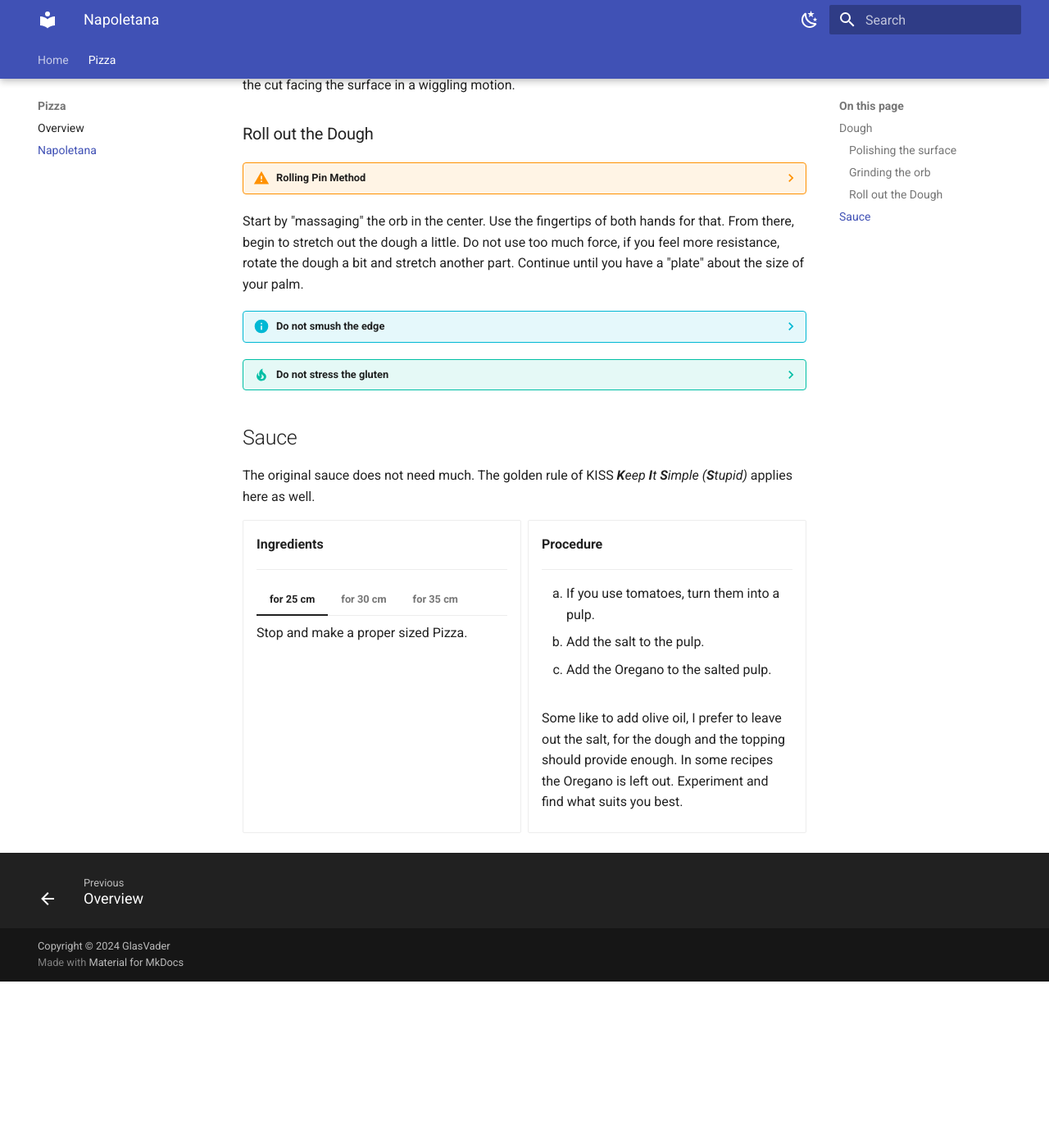
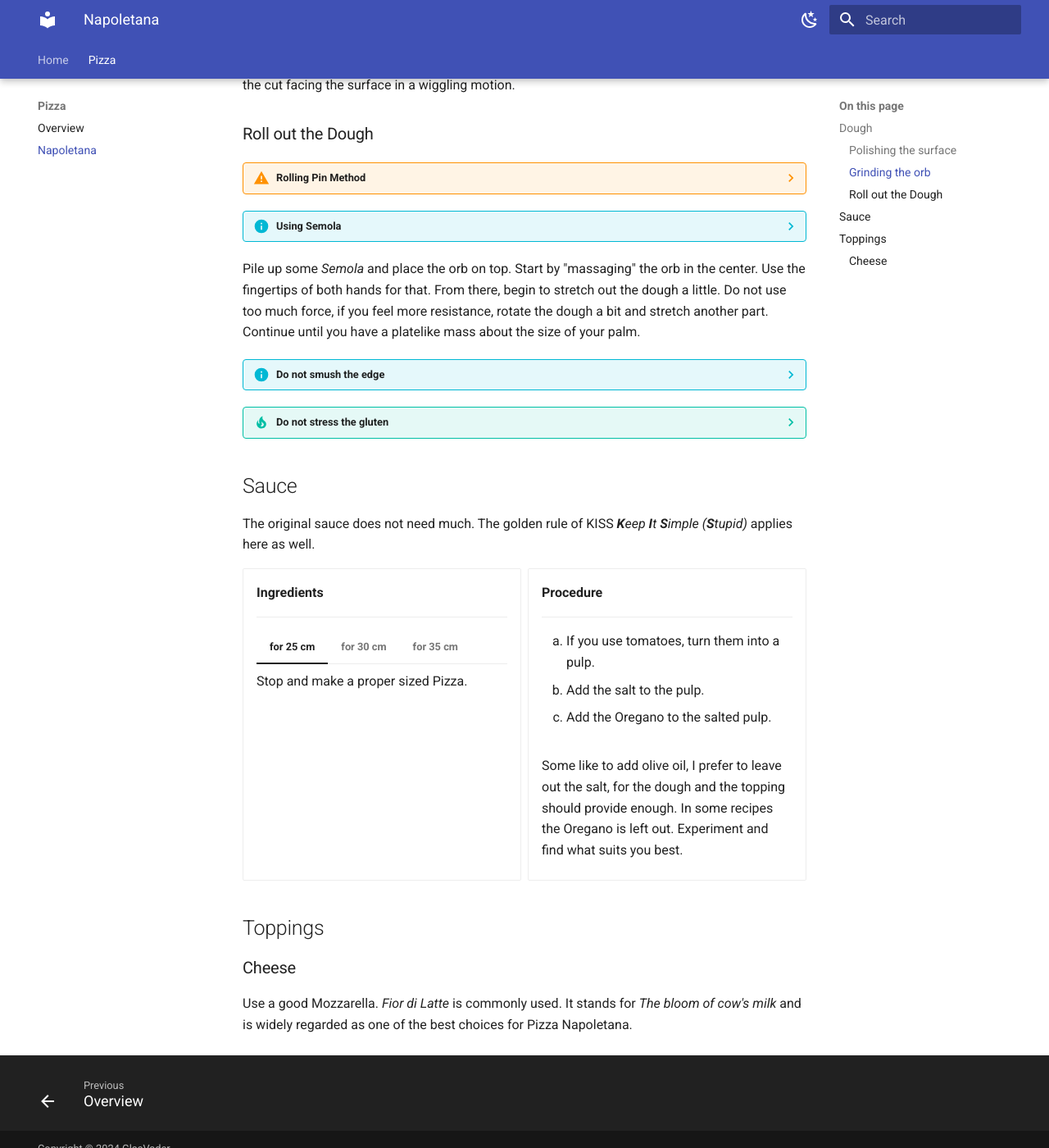
Before and after one commit to GlasVader/Cooking, an MkDocs documentation site: the page built from docs/pizza/napoletana/napoletana.md, in a window 1280 px wide and 1400 px high, scrolled down 951 px. Shown: the whole window at 82% size. Built offline with MkDocs 1.6.1 and Material for MkDocs 9.7.7, drawn with Linux system fonts in a browser that asks for light colours; before the commit the page ends 2148 px from its top, so only the background shows below that.

Commit message:
refined and added wording and comments

```diff
--- a/docs/pizza/napoletana/napoletana.md
+++ b/docs/pizza/napoletana/napoletana.md
@@ -4,7 +4,7 @@
 
 <div class="grid cards" markdown>
 
--   __Ingredients__
+- __Ingredients__
 
     ---
 
@@ -29,7 +29,7 @@
         * 1,2 l water
         * 62,5 gr salt
 
--   __Procedure__
+- __Procedure__
 
     ---
     <ol>
@@ -61,10 +61,16 @@
 
 Before putting the dough to rest, we must ensure a closed surface.
 
+<!-- add video -->
+
+<!-- add image of good polishing -->
+
 ### Grinding the orb
 
 The cut needs to be smoothed out as well.
 Therefor we put the orb in hour palm and roll it with the cut facing the surface in a wiggling motion.
+
+<!-- add video -->
 
 ### Roll out the Dough
 
@@ -72,11 +78,17 @@ Therefor we put the orb in hour palm and roll it with the cut facing the surface
 
     Be careful while rolling out the dough, since applying too much pressure will destroy the air bubbles we have introduces with the yeast.
 
+??? info "Using Semola"
+
+    Semola prevents the dough from sticking to the surface.
+    Do not be afraid to use it, the right amount will stick to the ball by itself.
+
+Pile up some *Semola* and place the orb on top.
 Start by "massaging" the orb in the center.
 Use the fingertips of both hands for that.
 From there, begin to stretch out the dough a little.
 Do not use too much force, if you feel more resistance, rotate the dough a bit and stretch another part.
-Continue until you have a "plate" about the size of your palm.
+Continue until you have a platelike mass about the size of your palm.
 
 ??? info "Do not smush the edge"
 
@@ -94,7 +106,8 @@ The original sauce does not need much.
 The golden rule of KISS <i><b>K</b>eep <b>I</b>t <b>S</b>imple (<b>S</b>tupid)</i> applies here as well.
 
 <div class="grid cards" markdown>
--   __Ingredients__
+
+- __Ingredients__
 
     ---
 
@@ -114,7 +127,7 @@ The golden rule of KISS <i><b>K</b>eep <b>I</b>t <b>S</b>imple (<b>S</b>tupid)</
         * a pinch of salt
         * some Oregano
 
--   __Procedure__
+- __Procedure__
 
     ---
     <ol>
@@ -125,4 +138,13 @@ The golden rule of KISS <i><b>K</b>eep <b>I</b>t <b>S</b>imple (<b>S</b>tupid)</
     </br>Some like to add olive oil, I prefer to leave out the salt, for the dough and the topping should provide enough.
     In some recipes the Oregano is left out.
     Experiment and find what suits you best.
+
 </div>
+
+## Toppings
+
+### Cheese
+
+Use a good Mozzarella.
+*Fior di Latte* is commonly used.
+It stands for *The bloom of cow's milk* and is widely regarded as one of the best choices for Pizza Napoletana.
```
